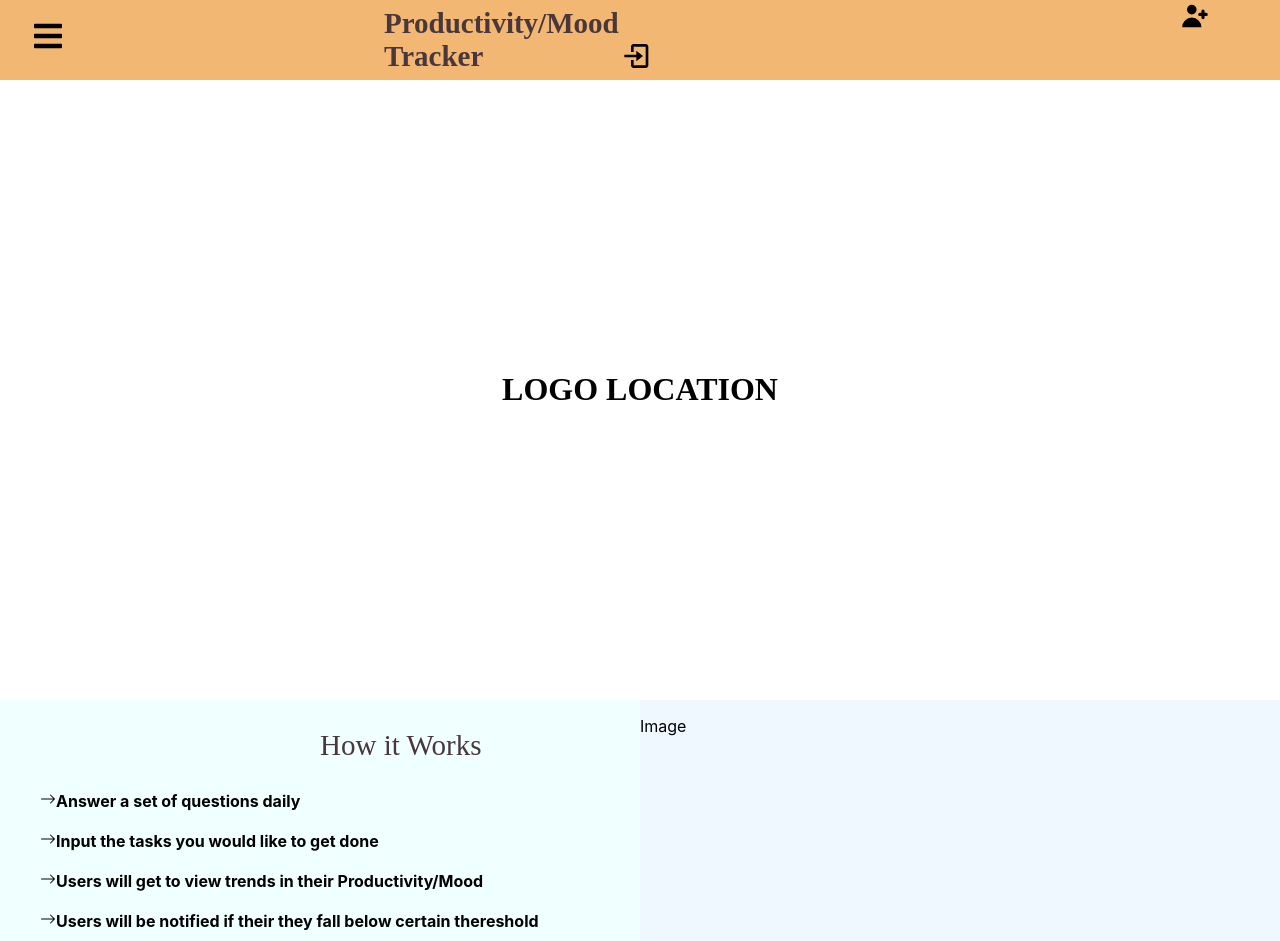
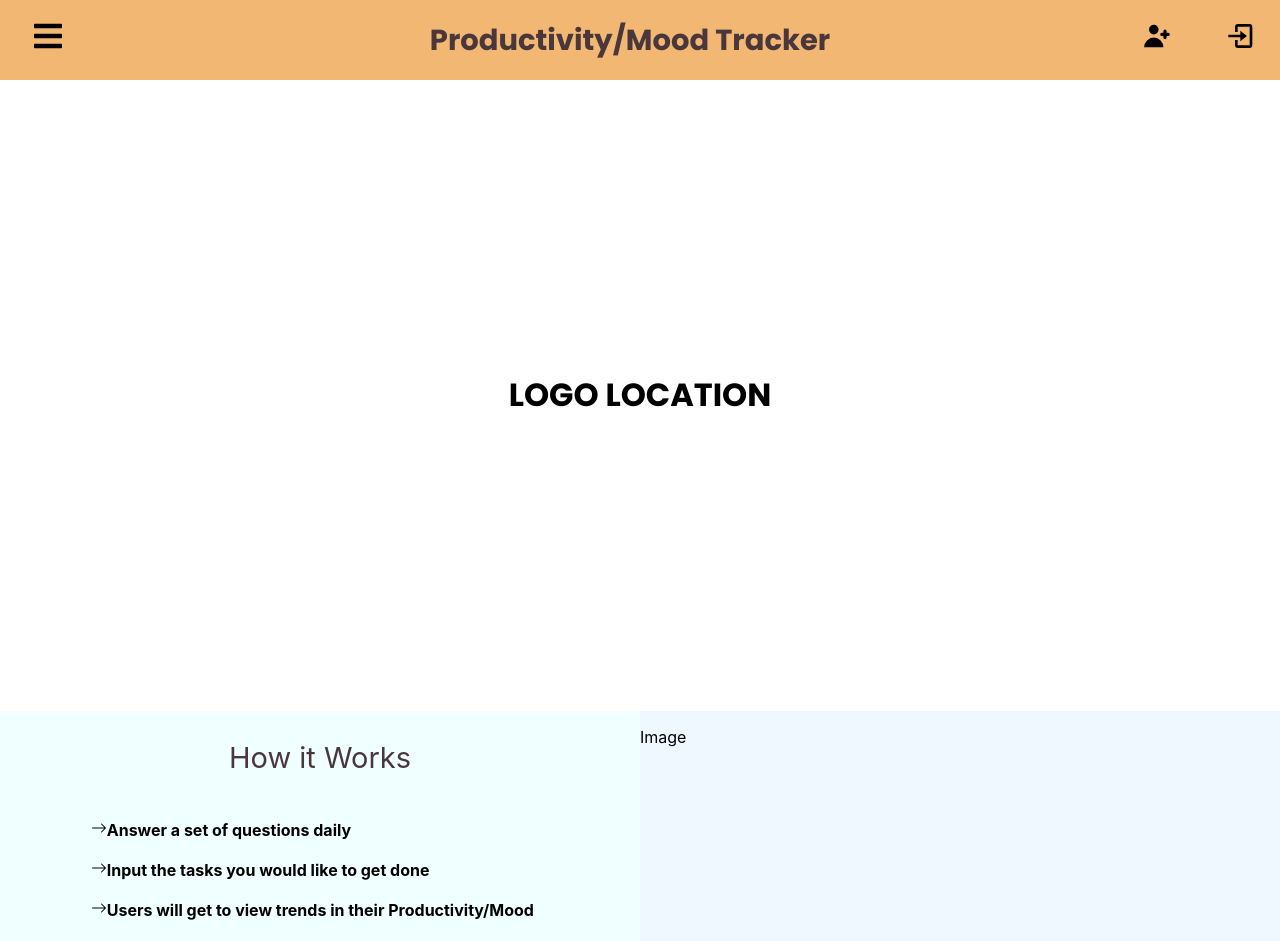
Before and after one commit to jason-li-z/CS160-Project, a React (Create React App) app in the folder frontend/: page / in a window 1280 px wide. Shown: the top 941 px of the page. Built offline with nearby package versions, Linux system fonts and the light colour scheme.

Commit message:
fix: off-centered tags / hard coded centers / imported fonts

```diff
--- a/frontend/src/App.css
+++ b/frontend/src/App.css
@@ -1,3 +1,5 @@
+@import url('https://fonts.googleapis.com/css?family=Poppins:300,400,500,700');
+
 .App {
   text-align: center;
 }
--- a/frontend/src/App.js
+++ b/frontend/src/App.js
@@ -1,19 +1,30 @@
 import './App.css';
 import Home from './pages/Home';
-import {
-  BrowserRouter as Router,
-  Route,
-  Switch,
-} from 'react-router-dom';
+import Login from './pages/Login';
+import Register from './pages/Register';
+import { BrowserRouter as Router, Route, Switch } from 'react-router-dom';
+import { ThemeProvider, createMuiTheme } from '@material-ui/core/styles';
+const theme = createMuiTheme({
+  typography: {
+    fontFamily: ['Poppins'].join(','),
+  },
 
+  palette: {
+    type: 'light',
+  },
+});
 
 function App() {
   return (
-    <Router>
-    <Switch>
-        <Route path="/" component={Home} exact/>
-    </Switch>
-    </Router>
+    <ThemeProvider theme={theme}>
+      <Router>
+        <Switch>
+          <Route path="/" component={Home} exact />
+          <Route path="/login" component={Login} />
+          <Route path="/register" component={Register} />
+        </Switch>
+      </Router>
+    </ThemeProvider>
   );
 }
 
--- a/frontend/src/components/Navbar.css
+++ b/frontend/src/components/Navbar.css
@@ -1,16 +1,25 @@
+@import url('https://fonts.googleapis.com/css?family=Poppins:300,400,500,700');
+
 .title {
     color: rgb(73, 55, 59);
     padding-left: 20rem;
     font-size: 29px;
-    font-family: cursive;
+    font-family: poppins;
 }
 
 .navbar {
     background-color: #f1b773;
     height: 80px;
     display: flex;
-    justify-content: start;
+    justify-content: space-between;
     align-items: center;
+}
+
+.navbar-title {
+    color: rgb(73, 55, 59);
+    font-size: 29px;
+    font-family: poppins;
+    margin-left: 5rem;
 }
 
 .navbar-rights {
@@ -25,29 +34,18 @@
     float: right;
 
 }
-
-
 .menu-bars {
     margin-left: 2rem;
     font-size: 2rem;
     background: none;
 }
+.spacing {
+    padding: 25px;
+}
 
 .login-bars {
-    margin-right: 2rem;
     font-size: 2rem;
     background: none;
-
-
-}
-
-.spacing {
-    margin-right: 4rem;
-    font-size: 2rem;
-    background: none;
-    padding-right: 0rem;
-    padding-left: 35rem;
-    /*right: 8 left: 30*/
 }
 
 .nav-menu {
--- a/frontend/src/components/Navbar.js
+++ b/frontend/src/components/Navbar.js
@@ -1,13 +1,11 @@
-import React, {useState} from 'react';
-import {IconContext} from 'react-icons'
-import * as FaIcons from "react-icons/fa"
-import * as AiIcons from "react-icons/ai"
-import * as BiIcons from "react-icons/bi"
-import * as HiIcons from "react-icons/hi"
-
-
+import React, { useState } from 'react';
+import { IconContext } from 'react-icons';
+import * as FaIcons from 'react-icons/fa';
+import * as AiIcons from 'react-icons/ai';
+import * as BiIcons from 'react-icons/bi';
+import * as HiIcons from 'react-icons/hi';
 import './Navbar.css';
-import { Link } from "react-router-dom";
+import { Link } from 'react-router-dom';
 
 function Navbar() {
   const [leftBar, setLeftBar] = useState(false);
@@ -15,30 +13,30 @@ function Navbar() {
 
   return (
     <>
-  <IconContext.Provider value={{color: 'black'}}>
-    <div className = 'navbar'>
-      <Link to="#" className='menu-bars'>
-        <FaIcons.FaBars onClick={displayBar}/>
+      <IconContext.Provider value={{ color: 'black' }}>
+        <div className="navbar">
+          <Link to="#" className="menu-bars">
+            <FaIcons.FaBars onClick={displayBar} />
           </Link>
-    <div className = 'title'>
+          <div className="navbar-title">
             <b>Productivity/Mood Tracker</b>
           </div>
-
-    <Link to="#" className='login-bars'>
-      <Link to="#" className='spacing'>
-        <HiIcons.HiUserAdd onClick={displayBar}/>
+          <Link to="#" className="login-bars">
+            <Link to="/register" className="spacing">
+              <HiIcons.HiUserAdd />
             </Link>
-      {/*Login page for onclick*/}
-      <BiIcons.BiLogIn onClick={displayBar}/>
+            <Link to="/login" className="spacing">
+              <BiIcons.BiLogIn />
+            </Link>
             {/*Sign Up page for onclick*/}
             {/*<FaIcons.FaAddressBook onClick={displayBar}/> */}
           </Link>
         </div>
         <nav className={leftBar ? 'nav-menu active' : 'nav-menu'}>
-      <ul className='nav-menu-items' onClick={displayBar}>
+          <ul className="nav-menu-items" onClick={displayBar}>
             {/*Displays the close icon */}
-        <li className='navbar-toggle'>
-          <Link to="#" className='menu-bars'>
+            <li className="navbar-toggle">
+              <Link to="#" className="menu-bars">
                 <AiIcons.AiOutlineClose />
               </Link>
             </li>
@@ -46,7 +44,7 @@ function Navbar() {
         </nav>
       </IconContext.Provider>
     </>
-  )
+  );
 }
 
 export default Navbar;
--- a/frontend/src/pages/Home.js
+++ b/frontend/src/pages/Home.js
@@ -1,37 +1,76 @@
 import React from 'react';
 import Navbar from '../components/Navbar';
 import styles from './Home.module.css';
-import * as BsIcons from "react-icons/bs"
+import * as BsIcons from 'react-icons/bs';
+import Container from '@material-ui/core/Container';
+import { Link } from 'react-router-dom';
 
 function Home() {
   return (
     <div>
-      <Navbar/>
+      <Navbar />
       <h1 className={styles.h1}>LOGO LOCATION</h1>
       <div className={styles.center}>
         <div className={styles.left}>
-
-          <div className="title">
-          <p>How it Works</p>
+          <div
+            style={{
+              display: 'flex',
+              justifyContent: 'center',
+              alignItems: 'center',
+              color: 'rgb(73, 55, 59)',
+              fontSize: '29px',
+            }}
+          >
+            <p>How it Works</p>
           </div>
-          <div className="inline">
-            <ul>
-              <BsIcons.BsArrowRight/><b>Answer a set of questions daily <br></br></b><br></br>
-              <BsIcons.BsArrowRight/><b>Input the tasks you would like to get done<br></br></b><br></br>
-              <BsIcons.BsArrowRight/><b>Users will get to view trends in their Productivity/Mood <br></br></b><br></br>
-              <BsIcons.BsArrowRight/><b>Users will be notified if their they fall below certain thereshold <br></br></b><br></br>
-              <BsIcons.BsArrowRight/><b>Users will know more about health <br></br></b><br></br>
-              <BsIcons.BsArrowRight/><b>Improve mental and productivty rates<br></br></b><br></br>
-            </ul>
-          </div>
-
-
-
+          <Container
+            style={{
+              display: 'flex',
+              justifyContent: 'center',
+              alignItems: 'center',
+            }}
+          >
+            <div className="inline">
+              <ul>
+                <BsIcons.BsArrowRight />
+                <b>
+                  Answer a set of questions daily <br></br>
+                </b>
+                <br></br>
+                <BsIcons.BsArrowRight />
+                <b>
+                  Input the tasks you would like to get done<br></br>
+                </b>
+                <br></br>
+                <BsIcons.BsArrowRight />
+                <b>
+                  Users will get to view trends in their Productivity/Mood{' '}
+                  <br></br>
+                </b>
+                <br></br>
+                <BsIcons.BsArrowRight />
+                <b>
+                  Users will be notified if their they fall below certain
+                  thereshold <br></br>
+                </b>
+                <br></br>
+                <BsIcons.BsArrowRight />
+                <b>
+                  Users will know more about health <br></br>
+                </b>
+                <br></br>
+                <BsIcons.BsArrowRight />
+                <b>
+                  Improve mental and productivty rates<br></br>
+                </b>
+                <br></br>
+              </ul>
+            </div>
+          </Container>
         </div>
         <div className={styles.right}>
           <p>Image</p>
         </div>
-
       </div>
     </div>
   );
--- a/frontend/src/pages/Home.module.css
+++ b/frontend/src/pages/Home.module.css
@@ -1,7 +1,10 @@
+/* Import for Poppins Font */
+@import url('https://fonts.googleapis.com/css?family=Poppins:300,400,500,700');
+
 .h1 {
     text-align: center;
     padding: 270px 0;
-    font-family: cursive;
+    font-family: poppins;
 }
 
 .center {
@@ -29,7 +32,6 @@
 
 .inline {
     display: inline-block;
+    justify-content: center;
+    align-items: center;
 }
-.title {
-
-}
```
Lines whose indentation alone changed are shown as unchanged.
